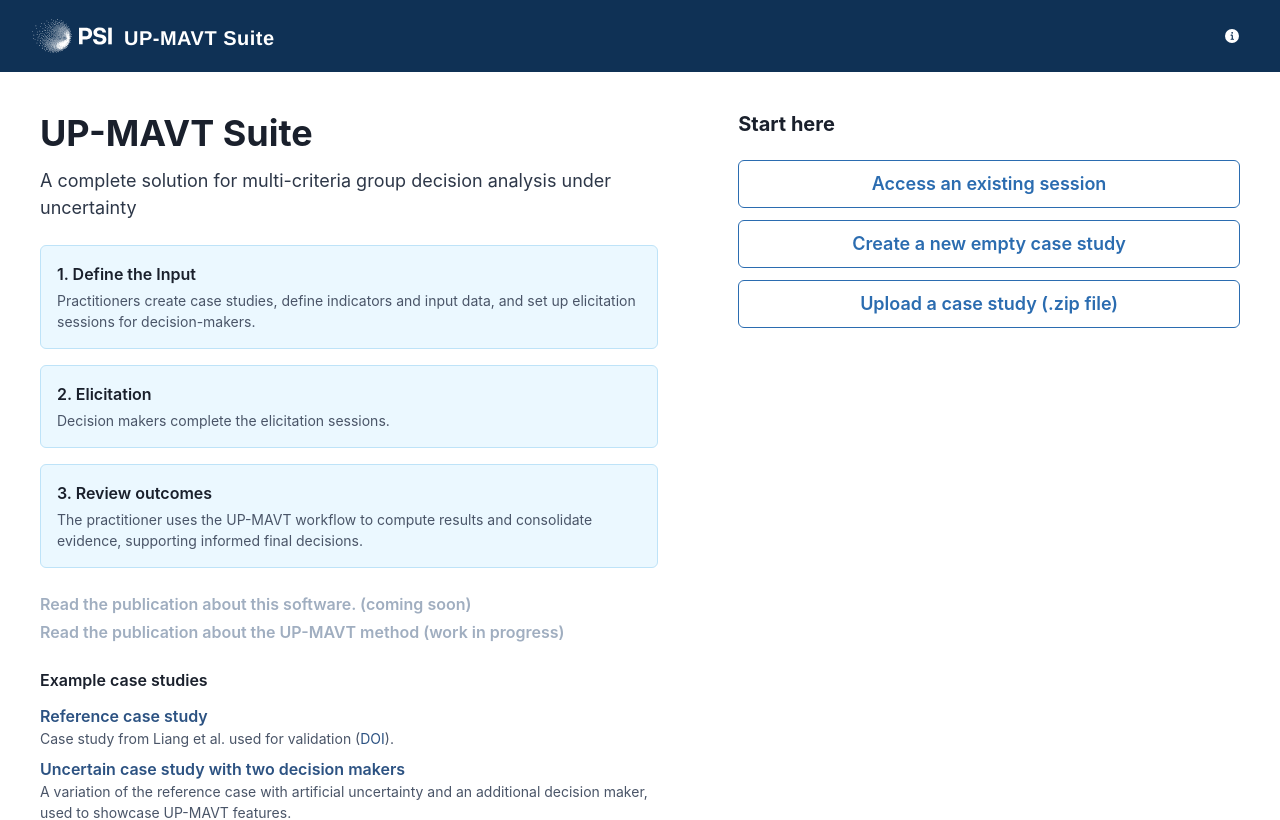
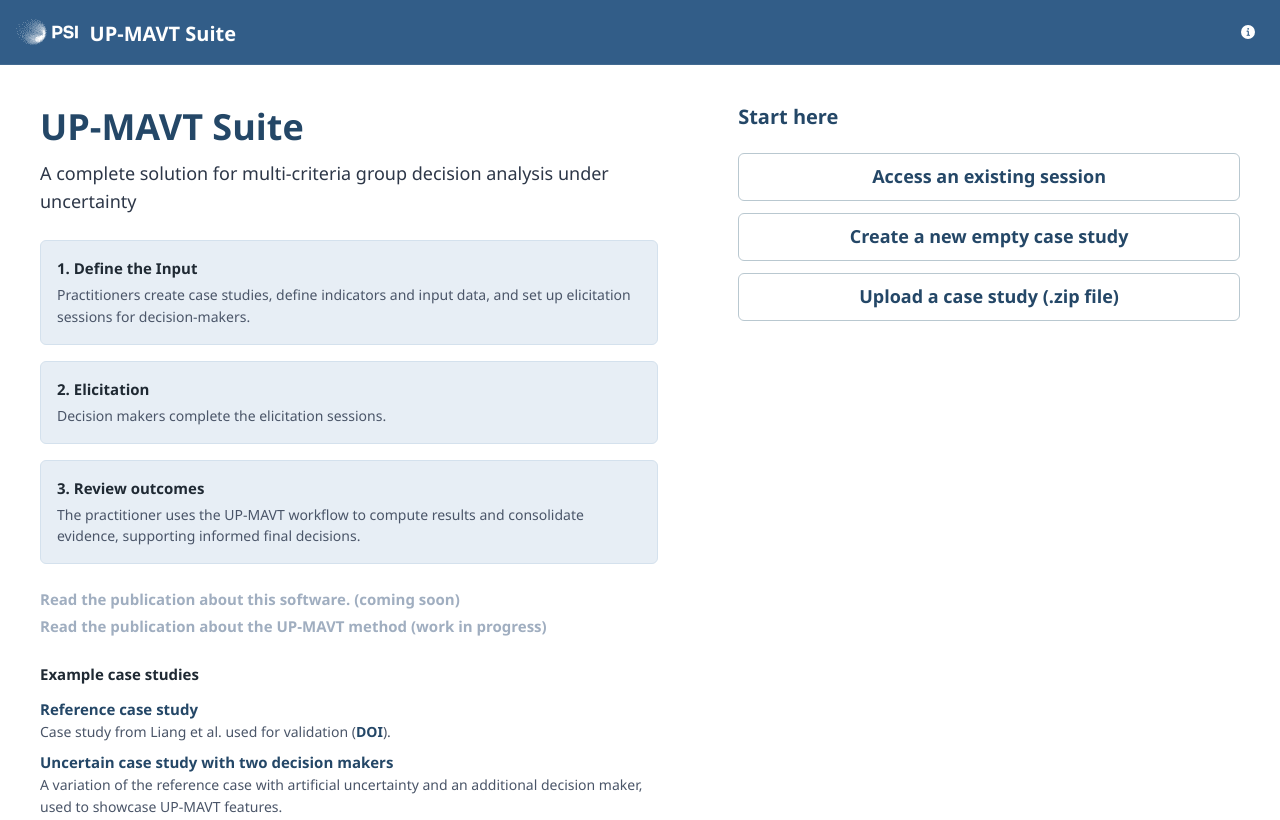
Before and after one commit to simo-pagliu/UP-MAVT-Suite, a React (Vite) app in the folder frontend/: page /login in a window 1280 px wide. Shown: the top 820 px of the page. Built offline with nearby package versions, Linux system fonts and the light colour scheme; no server answers.

Commit message:
Some visual cahnges (#53)
Co-authored-by: River Huang <cx7388@gmail.com>

```diff
--- a/frontend/src/App.jsx
+++ b/frontend/src/App.jsx
@@ -362,7 +362,7 @@
   }
 
   return (
-    <Box minH="100vh" bg="gray.50">
+    <Box minH="100vh" bg="app.bg">
       <Navigation
         onLogoClick={handleLogoClick}
         isLoggedIn={isLoggedIn}
--- a/frontend/src/components/Navigation.jsx
+++ b/frontend/src/components/Navigation.jsx
@@ -39,11 +39,13 @@
   return (
     <Box
       as="header"
-      bg="#0f3155"
+      bg="app.primary"
       color="white"
-      px={{ base: 4, md: 8 }}
-      py={4}
-      boxShadow="sm"
+      px={{ base: 3, md: 4 }}
+      py={3}
+      boxShadow="0 8px 24px rgba(17, 38, 43, 0.18)"
+      borderBottomWidth="1px"
+      borderBottomColor="whiteAlpha.200"
     >
       <HStack spacing={6} align="center" wrap="wrap">
         <Button
@@ -59,14 +61,16 @@
           <Image
             src="/psi_01_sn.svg"
             alt="PSI logo"
-            boxSize={{ base: '68px', md: '80px' }}
+            h="38px"
+            w="auto"
+            maxW="150px"
             objectFit="contain"
+            borderRadius="4px"
           />
           <Heading
             size="md"
-            letterSpacing="wide"
+            letterSpacing="0"
             color="white"
-            fontFamily='"Helvetica Neue", Helvetica, Arial, sans-serif'
             lineHeight="1"
             mt="3px"
           >
@@ -85,12 +89,13 @@
                 return (
                   <Button
                     key={page.id}
-                    variant={isActive ? 'solid' : 'ghost'}
-                    bg={isActive ? 'white' : 'transparent'}
-                    color={isActive ? 'blue.700' : 'white'}
-                    _hover={{ bg: isActive ? 'white' : 'blue.600', color: isActive ? 'blue.700' : 'white' }}
-                    _active={{ bg: isActive ? 'white' : 'blue.600', color: isActive ? 'blue.700' : 'white' }}
+                    variant="ghost"
+                    bg={isActive ? 'whiteAlpha.200' : 'transparent'}
+                    color={isActive ? 'white' : 'whiteAlpha.800'}
+                    _hover={{ bg: 'whiteAlpha.200', color: 'white' }}
+                    _active={{ bg: 'whiteAlpha.200', color: 'white' }}
                     size="sm"
+                    borderRadius="6px"
                     onClick={() => onPageChange(page.id)}
                     whiteSpace="nowrap"
                     isDisabled={isDisabled}
@@ -113,8 +118,8 @@
             icon={<InfoIcon />}
             variant="ghost"
             color="white"
-            _hover={{ bg: 'blue.600', color: 'white' }}
-            _active={{ bg: 'blue.600', color: 'white' }}
+            _hover={{ bg: 'whiteAlpha.200', color: 'white' }}
+            _active={{ bg: 'whiteAlpha.200', color: 'white' }}
             size="sm"
             onClick={onDocumentation}
           />
@@ -126,8 +131,8 @@
             variant="outline"
             borderColor="whiteAlpha.700"
             color="white"
-            _hover={{ bg: 'blue.600', borderColor: 'whiteAlpha.800' }}
-            _active={{ bg: 'blue.600', borderColor: 'whiteAlpha.800' }}
+            _hover={{ bg: 'whiteAlpha.200', borderColor: 'whiteAlpha.800' }}
+            _active={{ bg: 'whiteAlpha.200', borderColor: 'whiteAlpha.800' }}
             onClick={onLogout}
           >
             Logout
--- /dev/null
+++ b/frontend/src/custom.css
@@ -0,0 +1,60 @@
+:root {
+  --app-bg: #ffffff;
+  --surface: #ffffff;
+  --surface-muted: #f8fafc;
+  --surface-strong: #edf3f8;
+  --text: #1f2933;
+  --muted: #5f6f7a;
+  --border: #d7e0e6;
+  --border-strong: #b9c8d0;
+  --primary: #325D88;
+  --primary-dark: #244767;
+  --primary-soft: #e7eef5;
+  --accent: #b76b43;
+  --accent-soft: #f5e7df;
+  --shadow-sm: 0 2px 8px rgba(31, 41, 51, 0.07);
+  --shadow-md: 0 12px 32px rgba(31, 41, 51, 0.10);
+  --radius: 8px;
+}
+
+.Select-control {
+  min-height: 38px;
+  border-color: var(--border) !important;
+  border-radius: 6px !important;
+  box-shadow: none !important;
+}
+
+.is-focused:not(.is-open) > .Select-control {
+  border-color: var(--primary) !important;
+  box-shadow: 0 0 0 0.18rem rgba(50, 93, 136, 0.16) !important;
+}
+
+.Select-menu-outer {
+  display: block !important;
+  z-index: 1050 !important;
+  border-color: var(--border) !important;
+  border-radius: 0 0 6px 6px;
+  box-shadow: var(--shadow-md);
+}
+
+.Select-option,
+.VirtualizedSelectOption {
+  color: var(--text) !important;
+}
+
+.Select-option.is-focused,
+.VirtualizedSelectFocusedOption {
+  background-color: var(--primary-soft) !important;
+  color: var(--primary-dark) !important;
+}
+
+.Select-option.is-selected,
+.VirtualizedSelectSelectedOption {
+  background-color: #d8e8eb !important;
+  color: var(--primary-dark) !important;
+}
+
+.Select-value-label,
+.Select--single > .Select-control .Select-value {
+  color: var(--text) !important;
+}
--- a/frontend/src/main.jsx
+++ b/frontend/src/main.jsx
@@ -3,10 +3,12 @@
 import { ChakraProvider } from '@chakra-ui/react'
 import { BrowserRouter } from 'react-router-dom'
 import App from './App.jsx'
+import theme from './theme.js'
+import './custom.css'
 
 ReactDOM.createRoot(document.getElementById('root')).render(
   <React.StrictMode>
-    <ChakraProvider>
+    <ChakraProvider theme={theme}>
       <BrowserRouter>
         <App />
       </BrowserRouter>
--- /dev/null
+++ b/frontend/src/theme.js
@@ -0,0 +1,266 @@
+import { extendTheme } from '@chakra-ui/react'
+
+const colors = {
+  app: {
+    bg: '#ffffff',
+    surface: '#ffffff',
+    surfaceMuted: '#f8fafc',
+    surfaceStrong: '#edf3f8',
+    text: '#1f2933',
+    muted: '#5f6f7a',
+    border: '#d7e0e6',
+    borderStrong: '#b9c8d0',
+    primary: '#325D88',
+    primaryDark: '#244767',
+    primarySoft: '#e7eef5',
+    accent: '#b76b43',
+    accentSoft: '#f5e7df',
+  },
+  blue: {
+    50: '#e7eef5',
+    100: '#d4e1ed',
+    200: '#b5cadf',
+    300: '#8eabc8',
+    400: '#6288ad',
+    500: '#325D88',
+    600: '#2c537a',
+    700: '#244767',
+    800: '#1d3852',
+    900: '#162a3e',
+  },
+}
+
+const focusRing = '0 0 0 3px rgba(50, 93, 136, 0.16)'
+
+const theme = extendTheme({
+  colors,
+  fonts: {
+    heading: '"Segoe UI", Roboto, "Helvetica Neue", Arial, sans-serif',
+    body: '"Segoe UI", Roboto, "Helvetica Neue", Arial, sans-serif',
+  },
+  styles: {
+    global: {
+      html: {
+        scrollBehavior: 'smooth',
+      },
+      body: {
+        bg: 'app.bg',
+        color: 'app.text',
+        fontSize: '15px',
+        lineHeight: 1.55,
+        letterSpacing: 0,
+      },
+      a: {
+        color: 'app.primary',
+        fontWeight: 600,
+        textUnderlineOffset: '0.18em',
+        _hover: {
+          color: 'app.accent',
+        },
+      },
+      'h1, h2, h3, h4, h5, h6': {
+        color: 'app.primaryDark',
+        fontWeight: 700,
+        letterSpacing: 0,
+      },
+    },
+  },
+  shadows: {
+    sm: '0 2px 8px rgba(31, 41, 51, 0.07)',
+    md: '0 12px 32px rgba(31, 41, 51, 0.10)',
+  },
+  radii: {
+    md: '6px',
+    lg: '8px',
+  },
+  components: {
+    Button: {
+      baseStyle: {
+        borderRadius: '6px',
+        fontWeight: 600,
+        letterSpacing: 0,
+        boxShadow: 'none',
+        _focusVisible: {
+          boxShadow: focusRing,
+        },
+      },
+      variants: {
+        solid: (props) => {
+          if (props.colorScheme !== 'blue') return {}
+          return {
+            bg: 'app.primary',
+            color: 'white',
+            borderColor: 'app.primary',
+            _hover: {
+              bg: 'app.primaryDark',
+              borderColor: 'app.primaryDark',
+              _disabled: {
+                bg: 'app.primary',
+              },
+            },
+            _active: {
+              bg: 'app.primaryDark',
+            },
+          }
+        },
+        outline: (props) => {
+          if (props.colorScheme && props.colorScheme !== 'blue') return {}
+          return {
+            color: 'app.primaryDark',
+            borderColor: 'app.borderStrong',
+            _hover: {
+              bg: 'app.primary',
+              borderColor: 'app.primary',
+              color: 'white',
+            },
+            _active: {
+              bg: 'app.primaryDark',
+              borderColor: 'app.primaryDark',
+              color: 'white',
+            },
+          }
+        },
+        ghost: {
+          color: 'app.primaryDark',
+          _hover: {
+            bg: 'app.primarySoft',
+          },
+          _active: {
+            bg: 'app.primarySoft',
+          },
+        },
+      },
+    },
+    Heading: {
+      baseStyle: {
+        color: 'app.primaryDark',
+        letterSpacing: 0,
+      },
+    },
+    Input: {
+      variants: {
+        outline: {
+          field: {
+            borderColor: 'app.border',
+            borderRadius: '6px',
+            color: 'app.text',
+            _focusVisible: {
+              borderColor: 'app.primary',
+              boxShadow: focusRing,
+            },
+          },
+        },
+      },
+    },
+    Textarea: {
+      variants: {
+        outline: {
+          borderColor: 'app.border',
+          borderRadius: '6px',
+          color: 'app.text',
+          _focusVisible: {
+            borderColor: 'app.primary',
+            boxShadow: focusRing,
+          },
+        },
+      },
+    },
+    Select: {
+      variants: {
+        outline: {
+          field: {
+            borderColor: 'app.border',
+            borderRadius: '6px',
+            color: 'app.text',
+            _focusVisible: {
+              borderColor: 'app.primary',
+              boxShadow: focusRing,
+            },
+          },
+        },
+      },
+    },
+    Checkbox: {
+      baseStyle: {
+        control: {
+          borderColor: 'app.borderStrong',
+          borderRadius: '4px',
+          _checked: {
+            bg: 'app.primary',
+            borderColor: 'app.primary',
+            _hover: {
+              bg: 'app.primary',
+              borderColor: 'app.primary',
+            },
+          },
+          _focusVisible: {
+            boxShadow: focusRing,
+          },
+        },
+        label: {
+          color: 'app.text',
+          fontWeight: 600,
+        },
+      },
+    },
+    Table: {
+      variants: {
+        simple: {
+          th: {
+            bg: 'app.surfaceStrong',
+            color: 'app.primaryDark',
+            borderColor: 'app.border',
+            fontWeight: 700,
+            letterSpacing: 0,
+            textTransform: 'none',
+          },
+          td: {
+            borderColor: '#e6edf1',
+            color: 'app.text',
+          },
+        },
+      },
+    },
+    Tabs: {
+      variants: {
+        'soft-rounded': {
+          tab: {
+            borderRadius: '6px',
+            color: 'app.primaryDark',
+            fontWeight: 600,
+            _selected: {
+              bg: 'app.primarySoft',
+              color: 'app.primaryDark',
+            },
+            _focusVisible: {
+              boxShadow: focusRing,
+            },
+          },
+        },
+      },
+    },
+    Modal: {
+      baseStyle: {
+        dialog: {
+          borderRadius: '8px',
+          borderWidth: '1px',
+          borderColor: 'app.border',
+          boxShadow: 'md',
+        },
+        header: {
+          bg: 'app.surfaceMuted',
+          color: 'app.primaryDark',
+          borderBottomWidth: '1px',
+          borderColor: 'app.border',
+        },
+        footer: {
+          bg: 'app.surfaceMuted',
+          borderTopWidth: '1px',
+          borderColor: 'app.border',
+        },
+      },
+    },
+  },
+})
+
+export default theme
```
